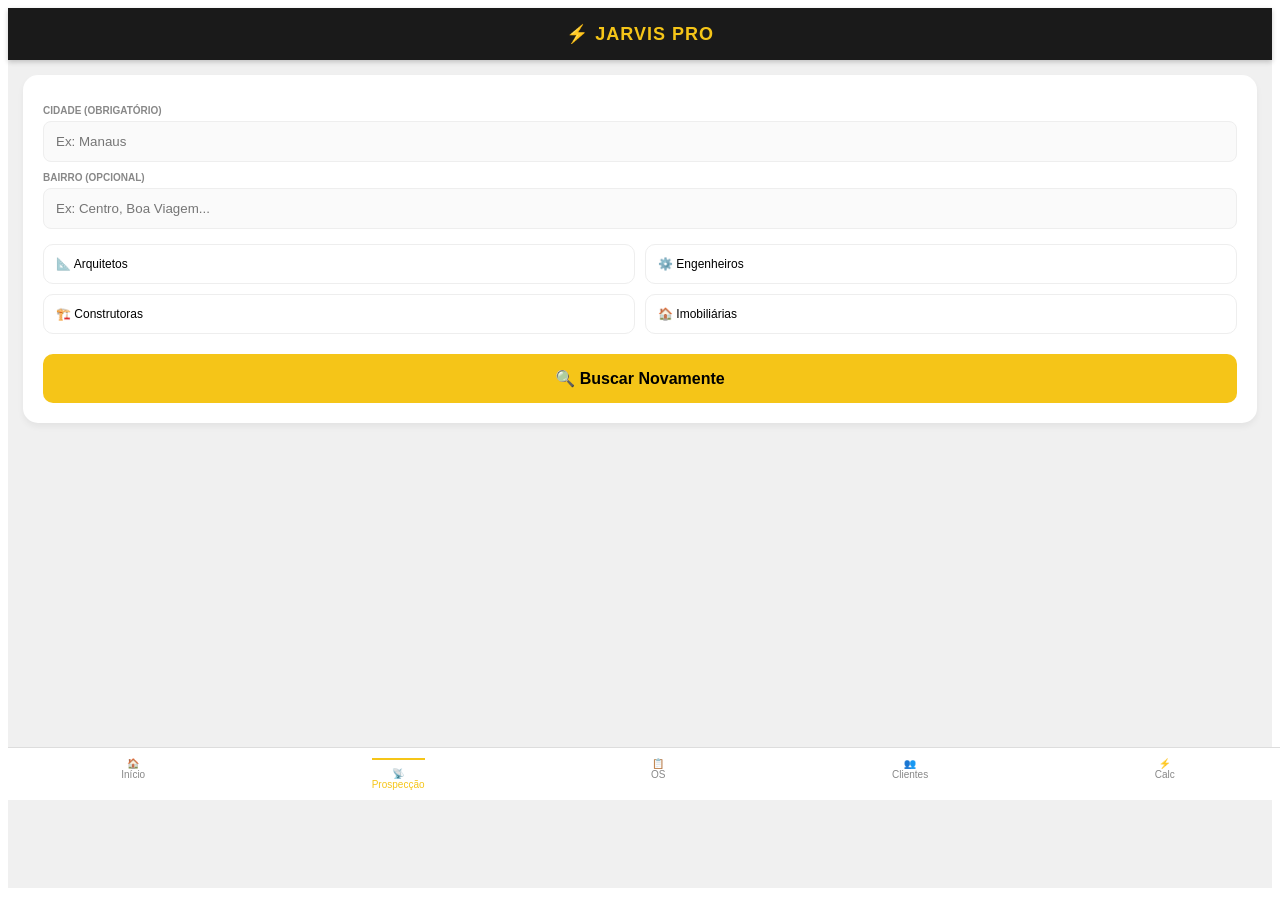
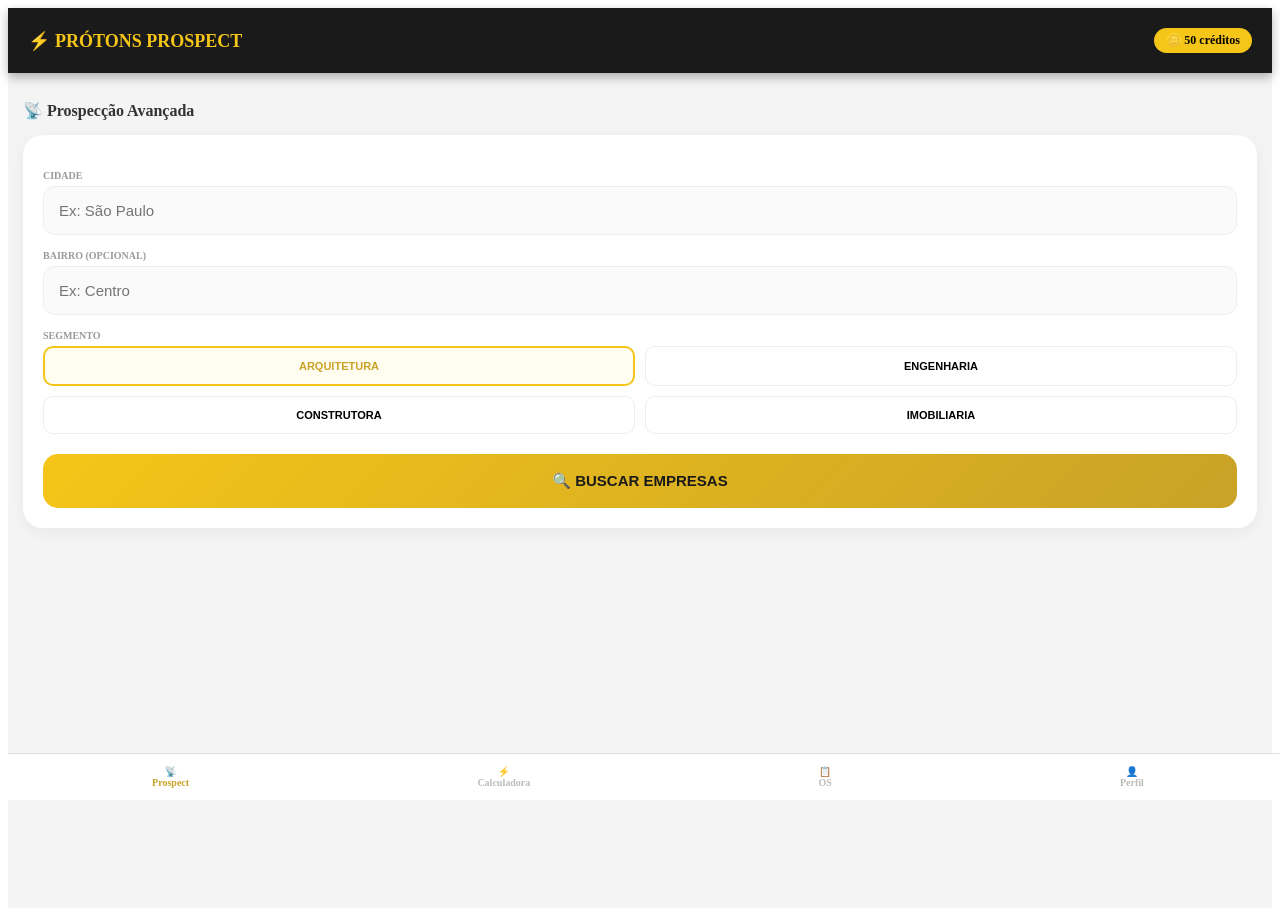
Before and after one commit to thiagocarvalhod5/jarbis-pro, a React (Create React App) app: page / in a window 1280 px wide. Built offline with nearby package versions, Linux system fonts and the light colour scheme.

Commit message:
Update App.js

```diff
--- a/src/App.js
+++ b/src/App.js
@@ -1,141 +1,191 @@
-import React, { useState, useEffect } from "react";
+import React, { useState, useEffect, useRef } from "react";
 
-// --- CONFIGURAÇÕES ---
+// ── CONFIGURAÇÕES ──────────────────────────────────────────────
 const GOLD = "#F5C518";
+const GOLD2 = "#C9A227";
 const DARK = "#1a1a1a";
 
+// ── COMPONENTE PRINCIPAL ───────────────────────────────────────
 export default function App() {
   const [user, setUser] = useState(null);
   const [tela, setTela] = useState("prospeccao");
   const [loading, setLoading] = useState(false);
   const [resultados, setResultados] = useState([]);
-
-  // Estados de busca
   const [cidade, setCidade] = useState("");
   const [bairro, setBairro] = useState("");
-  const [segmento, setSegmento] = useState("");
+  const [segmento, setSegmento] = useState("arquitetura");
 
-  // Simulação de login para manter o design
+  // Simulação de usuário logado
   useEffect(() => {
-    const logado = sessionStorage.getItem("jarvis_user");
-    if (logado) setUser(JSON.parse(logado));
+    setUser({ nome: "Usuário", creditos: 50 });
   }, []);
 
-  async function handleBusca() {
-    if (!cidade) return alert("Por favor, digite uma cidade.");
+  // ── FUNÇÃO DE BUSCA (API V5) ────────────────────────────────
+  async function buscarEmpresas() {
+    if (!cidade) return alert("Digite a cidade para buscar.");
     setLoading(true);
     try {
-      const res = await fetch("/api/buscar", {
+      const response = await fetch("/api/buscar", {
         method: "POST",
         headers: { "Content-Type": "application/json" },
         body: JSON.stringify({
-          municipio: [cidade.toUpperCase()],
-          bairro: bairro ? [bairro.toUpperCase()] : [],
-          codigo_atividade_principal: segmento ? [segmento] : ["7111100"]
+          municipio: cidade, // O backend tratará como lista e Uppercase
+          bairro: bairro,
+          codigo_atividade_principal: getCNAE(segmento)
         })
       });
-      const json = await res.json();
-      if (json.data && json.data.cnpj) {
-        setResultados(json.data.cnpj);
+      const res = await response.json();
+      if (res.data && res.data.cnpj) {
+        setResultados(res.data.cnpj);
       } else {
-        alert("Nenhum resultado encontrado.");
+        setResultados([]);
+        alert("Nenhuma empresa encontrada com esses filtros.");
       }
-    } catch (e) {
-      alert("Erro ao conectar. Verifique a cidade e tente novamente.");
+    } catch (error) {
+      alert("Erro ao conectar na API. Verifique sua chave.");
     }
     setLoading(false);
   }
 
+  function getCNAE(s) {
+    const table = {
+      arquitetura: ["7111100"],
+      engenharia: ["7112000"],
+      construtora: ["4120400"],
+      imobiliaria: ["6821801"]
+    };
+    return table[s] || ["7111100"];
+  }
+
+  // ── RENDERIZAÇÃO ─────────────────────────────────────────────
   return (
     <div style={styles.container}>
-      <style>{CSS_DESIGN}</style>
+      <style>{CSS_GLOBAL}</style>
 
-      {/* Header Original */}
+      {/* HEADER */}
       <header style={styles.header}>
-        <div style={styles.logo}>⚡ JARVIS PRO</div>
+        <div style={styles.logo}>⚡ PRÓTONS PROSPECT</div>
+        <div style={styles.creditos}>🪙 {user?.creditos} créditos</div>
       </header>
 
-      {/* Área de Busca (Filtros) */}
       <main style={styles.main}>
+        {tela === "prospeccao" && (
+          <div className="fade-in">
+            <h2 style={styles.tituloSecao}>📡 Prospecção Avançada</h2>
+
+            {/* BOX DE BUSCA */}
             <div className="card-busca">
-          <div className="input-group">
-            <label>CIDADE (OBRIGATÓRIO)</label>
+              <label className="lbl">CIDADE</label>
               <input
+                className="inp"
                 value={cidade}
                 onChange={e => setCidade(e.target.value)}
-              placeholder="Ex: Manaus"
+                placeholder="Ex: São Paulo"
               />
+
+              <label className="lbl">BAIRRO (OPCIONAL)</label>
+              <input
+                className="inp"
+                value={bairro}
+                onChange={e => setBairro(e.target.value)}
+                placeholder="Ex: Centro"
+              />
+
+              <label className="lbl">SEGMENTO</label>
+              <div className="grid-segs">
+                {["arquitetura", "engenharia", "construtora", "imobiliaria"].map(s => (
+                  <button
+                    key={s}
+                    onClick={() => setSegmento(s)}
+                    className={segmento === s ? "btn-seg active" : "btn-seg"}
+                  >
+                    {s.toUpperCase()}
+                  </button>
+                ))}
               </div>
 
-          <div className="input-group">
-            <label>BAIRRO (OPCIONAL)</label>
-            <input
-              value={bairro}
-              onChange={e => setBairro(e.target.value)}
-              placeholder="Ex: Centro, Boa Viagem..."
-            />
-          </div>
-
-          <div style={styles.gridCategorias}>
-             <button onClick={() => setSegmento("7111100")} className={segmento === "7111100" ? "btn-cat active" : "btn-cat"}>📐 Arquitetos</button>
-             <button onClick={() => setSegmento("7112000")} className={segmento === "7112000" ? "btn-cat active" : "btn-cat"}>⚙️ Engenheiros</button>
-             <button onClick={() => setSegmento("4120400")} className={segmento === "4120400" ? "btn-cat active" : "btn-cat"}>🏗️ Construtoras</button>
-             <button onClick={() => setSegmento("6821801")} className={segmento === "6821801" ? "btn-cat active" : "btn-cat"}>🏠 Imobiliárias</button>
-          </div>
-
-          <button onClick={handleBusca} style={styles.btnBusca} disabled={loading}>
-            {loading ? "BUSCANDO..." : "🔍 Buscar Novamente"}
+              <button className="btn-principal" onClick={buscarEmpresas} disabled={loading}>
+                {loading ? "BUSCANDO..." : "🔍 BUSCAR EMPRESAS"}
               </button>
             </div>
 
-        {/* Lista de Resultados conforme o Design Original */}
+            {/* LISTAGEM */}
             <div style={{marginTop: 20}}>
-          {resultados.map((item, i) => (
-            <div key={i} className="empresa-card">
-              <div className="empresa-info">
-                <strong>{item.razao_social}</strong>
-                <span>{item.endereco?.bairro} - {item.endereco?.municipio}</span>
+              {resultados.map((emp, i) => (
+                <div key={i} className="card-empresa">
+                  <div style={{flex: 1}}>
+                    <div className="emp-nome">{emp.razao_social}</div>
+                    <div className="emp-sub">{emp.endereco?.bairro} - {emp.endereco?.municipio}</div>
                   </div>
-              <button className="btn-whatsapp">WhatsApp</button>
+                  <button className="btn-wa" onClick={() => window.open(`https://wa.me/55${emp.ddd}${emp.telefone}`)}>
+                    WhatsApp
+                  </button>
                 </div>
               ))}
             </div>
+          </div>
+        )}
+
+        {tela === "calc" && <CalculadoraEletrica />}
       </main>
 
-      {/* Menu Inferior Original */}
-      <footer style={styles.footer}>
-        <div className="nav-item">🏠<br/>Início</div>
-        <div className="nav-item active">📡<br/>Prospecção</div>
+      {/* MENU INFERIOR */}
+      <nav style={styles.nav}>
+        <div onClick={() => setTela("prospeccao")} className={tela === "prospeccao" ? "nav-item active" : "nav-item"}>📡<br/>Prospect</div>
+        <div onClick={() => setTela("calc")} className={tela === "calc" ? "nav-item active" : "nav-item"}>⚡<br/>Calculadora</div>
         <div className="nav-item">📋<br/>OS</div>
-        <div className="nav-item">👥<br/>Clientes</div>
-        <div className="nav-item">⚡<br/>Calc</div>
-      </footer>
+        <div className="nav-item">👤<br/>Perfil</div>
+      </nav>
     </div>
   );
 }
 
-// --- ESTILOS CSS (O DESIGN QUE VOCÊ TINHA) ---
+// ── COMPONENTE CALCULADORA ─────────────────────────────────────
+function CalculadoraEletrica() {
+  return (
+    <div className="fade-in">
+      <h2 style={styles.tituloSecao}>⚡ Dimensionamento NBR 5410</h2>
+      <div className="card-busca">
+        <p style={{fontSize: 13, color: "#666"}}>Selecione o tipo de carga para calcular cabo e disjuntor.</p>
+        <div className="grid-segs" style={{marginTop: 15}}>
+          <button className="btn-seg">TOMADAS</button>
+          <button className="btn-seg">CHUVEIRO</button>
+          <button className="btn-seg">AR COND.</button>
+          <button className="btn-seg">MOTORES</button>
+        </div>
+        <div style={{marginTop: 20, textAlign: 'center', color: '#999', fontSize: 12}}>
+          Funcionalidade de cálculo em processamento...
+        </div>
+      </div>
+    </div>
+  );
+}
+
+// ── ESTILOS ───────────────────────────────────────────────────
 const styles = {
-  container: { background: "#f0f0f0", minHeight: "100vh", paddingBottom: "80px", fontFamily: 'sans-serif' },
-  header: { background: DARK, padding: "15px", textAlign: "center", color: GOLD, boxShadow: "0 2px 5px rgba(0,0,0,0.2)" },
-  logo: { fontWeight: "bold", fontSize: "18px", letterSpacing: "1px" },
+  container: { background: "#F4F4F4", minHeight: "100vh", paddingBottom: "100px" },
+  header: { background: DARK, padding: "20px", display: "flex", justifyContent: "space-between", alignItems: "center", boxShadow: "0 4px 10px rgba(0,0,0,0.3)" },
+  logo: { color: GOLD, fontWeight: "900", fontSize: "18px" },
+  creditos: { background: GOLD, padding: "5px 12px", borderRadius: "20px", fontSize: "12px", fontWeight: "bold" },
   main: { padding: "15px" },
-  gridCategorias: { display: "grid", gridTemplateColumns: "1fr 1fr", gap: "10px", marginTop: "15px" },
-  btnBusca: { width: "100%", background: GOLD, border: "none", padding: "15px", borderRadius: "10px", fontWeight: "bold", marginTop: "20px", cursor: "pointer", fontSize: "16px" },
-  footer: { position: "fixed", bottom: 0, width: "100%", background: "#fff", display: "flex", justifyContent: "space-around", padding: "10px 0", borderTop: "1px solid #ddd" }
+  tituloSecao: { fontSize: "16px", fontWeight: "800", color: "#333", marginBottom: "15px" },
+  nav: { position: "fixed", bottom: 0, width: "100%", background: "#FFF", display: "flex", justifyContent: "space-around", padding: "12px 0", borderTop: "1px solid #DDD" }
 };
 
-const CSS_DESIGN = `
-  .card-busca { background: #fff; padding: 20px; border-radius: 15px; box-shadow: 0 4px 6px rgba(0,0,0,0.05); }
-  .input-group label { display: block; font-size: 10px; font-weight: bold; color: #888; margin-bottom: 5px; margin-top: 10px; }
-  .input-group input { width: 100%; padding: 12px; border: 1px solid #eee; border-radius: 8px; background: #fafafa; outline: none; box-sizing: border-box; }
-  .btn-cat { background: #fff; border: 1px solid #eee; padding: 12px; border-radius: 10px; font-size: 12px; text-align: left; cursor: pointer; transition: 0.2s; }
-  .btn-cat.active { border: 2px solid ${GOLD}; background: #fffdf0; }
-  .empresa-card { background: #fff; padding: 15px; border-radius: 12px; margin-bottom: 10px; display: flex; justify-content: space-between; align-items: center; border-left: 5px solid ${GOLD}; }
-  .empresa-info { display: flex; flex-direction: column; max-width: 70%; }
-  .empresa-info strong { font-size: 14px; color: #333; text-transform: uppercase; }
-  .empresa-info span { font-size: 12px; color: #777; }
-  .btn-whatsapp { background: #25D366; color: #fff; border: none; padding: 8px 12px; border-radius: 8px; font-weight: bold; font-size: 12px; }
-  .nav-item { text-align: center; font-size: 10px; color: #888; cursor: pointer; }
-  .nav-item.active { color: ${GOLD}; border-top: 2px solid ${GOLD}; padding-top: 8px; }
+const CSS_GLOBAL = `
+  .fade-in { animation: fadeIn 0.5s ease-in; }
+  @keyframes fadeIn { from { opacity: 0; } to { opacity: 1; } }
+  .card-busca { background: #FFF; padding: 20px; border-radius: 20px; box-shadow: 0 4px 15px rgba(0,0,0,0.05); }
+  .lbl { font-size: 10px; font-weight: 800; color: #999; display: block; margin-bottom: 5px; margin-top: 15px; }
+  .inp { width: 100%; padding: 15px; border-radius: 12px; border: 1px solid #EEE; background: #FAFAFA; font-size: 15px; box-sizing: border-box; }
+  .grid-segs { display: grid; grid-template-columns: 1fr 1fr; gap: 10px; }
+  .btn-seg { padding: 12px; border-radius: 10px; border: 1px solid #EEE; background: #FFF; font-size: 11px; font-weight: bold; cursor: pointer; }
+  .btn-seg.active { background: #FFFDF0; border: 2px solid ${GOLD}; color: ${GOLD2}; }
+  .btn-principal { width: 100%; background: linear-gradient(135deg, ${GOLD}, ${GOLD2}); border: none; padding: 18px; border-radius: 15px; color: #1a1a1a; font-weight: 900; font-size: 15px; margin-top: 20px; cursor: pointer; }
+  .card-empresa { background: #FFF; padding: 15px; border-radius: 15px; margin-bottom: 12px; display: flex; align-items: center; border-left: 5px solid ${GOLD}; }
+  .emp-nome { font-size: 13px; font-weight: 800; color: #333; text-transform: uppercase; }
+  .emp-sub { font-size: 11px; color: #888; }
+  .btn-wa { background: #25D366; color: #FFF; border: none; padding: 10px 15px; border-radius: 10px; font-weight: bold; font-size: 12px; }
+  .nav-item { text-align: center; font-size: 10px; color: #BBB; font-weight: bold; cursor: pointer; }
+  .nav-item.active { color: ${GOLD2}; }
 `;
```
Lines whose indentation alone changed are shown as unchanged.
